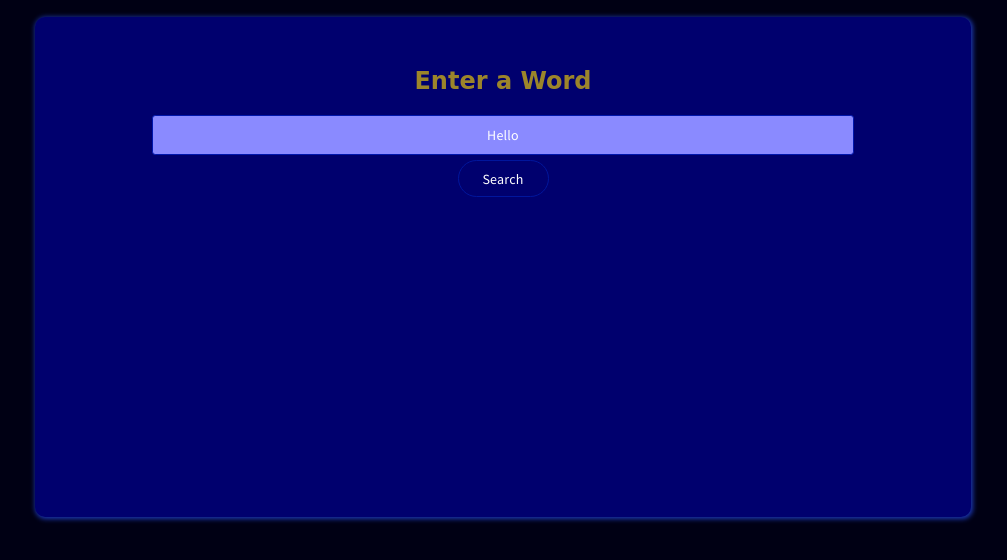
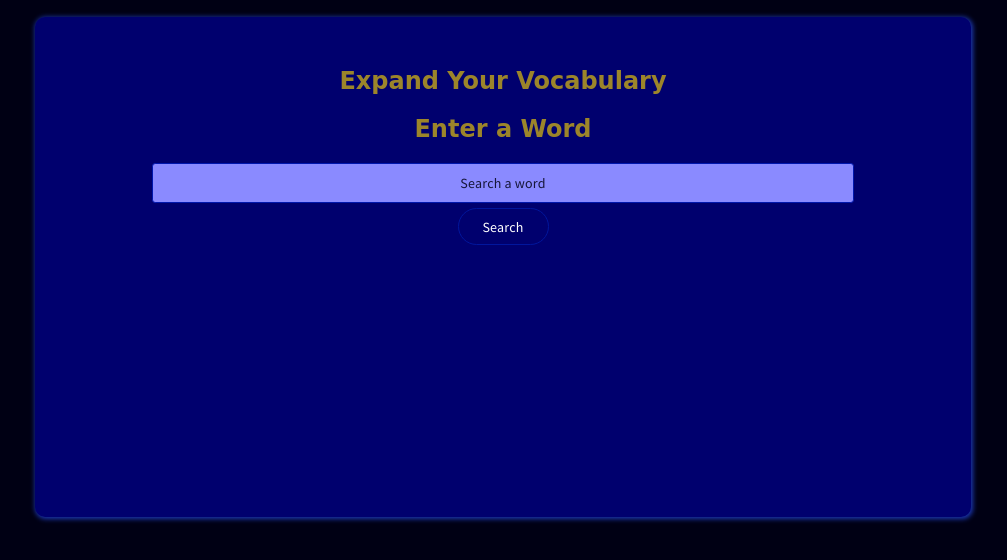
Before and after one commit to Iamtsquare07/dictionary-js, a plain HTML site: page index.html in a window 1280 px wide. Shown: the part 80-640 px from the top of the page, without its empty margins (155-1162 px from the left). Drawn offline with nearby package versions, Linux system fonts and the light colour scheme; a web font is replaced by a local one.

Commit message:
Add files via upload

```diff
--- a/index.html
+++ b/index.html
@@ -1,14 +1,12 @@
 <!DOCTYPE html>
 <html lang="en">
+
 <head>
   <meta charset="utf-8">
   <title>Dictionary JS</title>
   <link rel="stylesheet" type="text/css" href="styles.css" />
-    <link
-      href="https://fonts.googleapis.com/css?family=Source+Sans+Pro|Work+Sans:200,500"
-      rel="stylesheet">
-    <script src="https://kit.fontawesome.com/9783530849.js"
-      crossorigin="anonymous"></script>
+  <link href="https://fonts.googleapis.com/css?family=Source+Sans+Pro|Work+Sans:200,500" rel="stylesheet">
+  <script src="https://kit.fontawesome.com/9783530849.js" crossorigin="anonymous"></script>
 </head>
 
 <body>
@@ -16,22 +14,20 @@
     <h1>Dictionary Js</h1>
   </header>
   <main class="dictionary">
+    <h2>Expand Your Vocabulary</h2>
     <div class="container">
       <h2>Enter a Word</h2>
-
       <form id="form" autocomplete="off">
-          <input type="text" id="input" value="Hello"
-            placeholder="Search a word">
+        <input type="text" id="input" value="" placeholder="Search a word">
         <button id="submit">Search</button>
       </form>
 
-        <div id="responseField">
-
-        </div>
+      <div id="responseField"></div>
 
     </div>
   </main>
   <script src='https://code.jquery.com/jquery-3.1.0.min.js'></script>
   <script src="index.js"></script>
 </body>
+
 </html>
```
Lines whose indentation alone changed are shown as unchanged.
